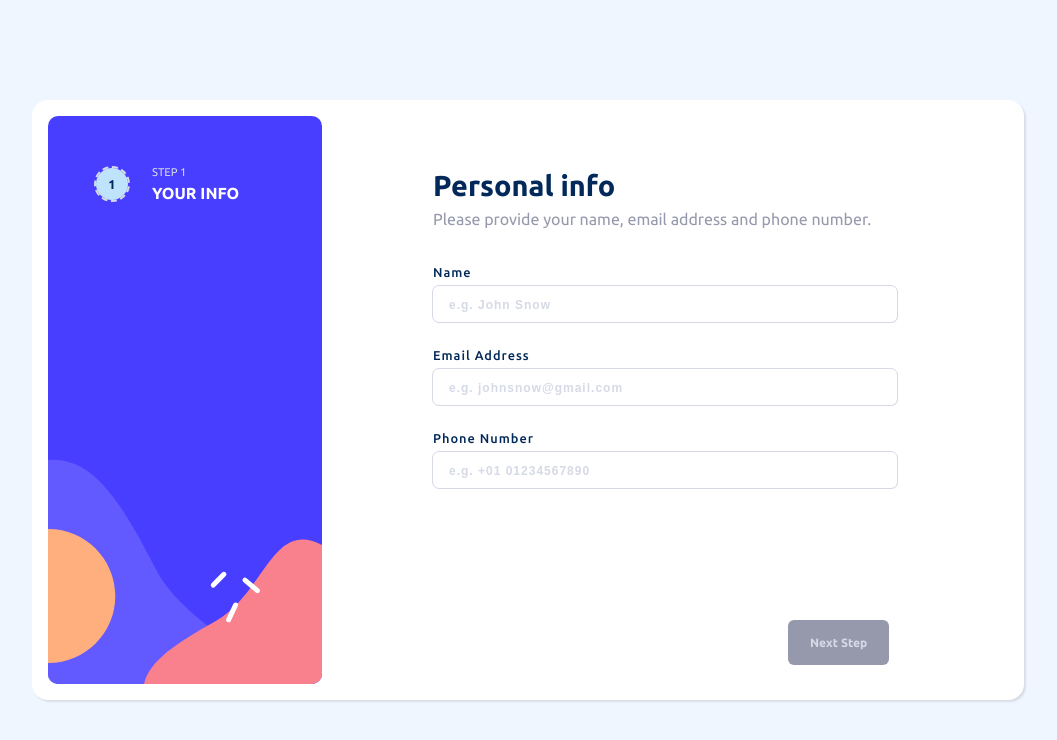
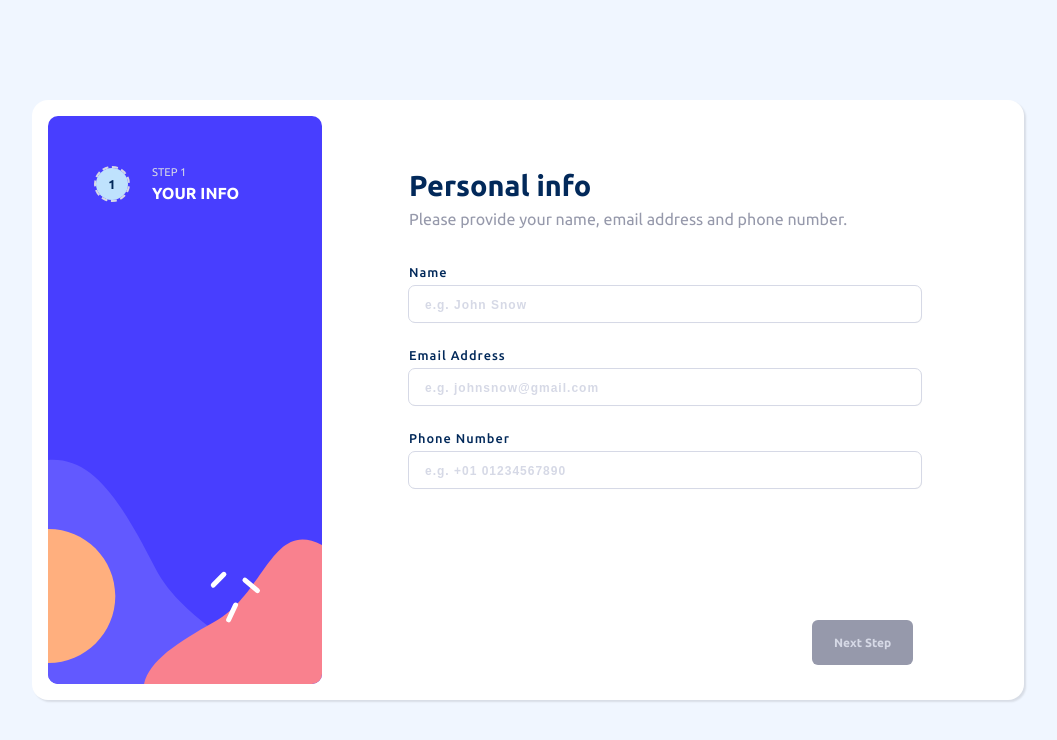
Before and after one commit to AhmadYousif89/multi-form, a React (Vite) app: page / in a window 1280 px wide. Shown: the top 740 px of the page, without its empty margins (112-1169 px from the left). Built offline with nearby package versions, Linux system fonts and the light colour scheme.

Commit message:
fix some styles and html tags

```diff
--- a/src/components/layout/display-step.tsx
+++ b/src/components/layout/display-step.tsx
@@ -18,13 +18,13 @@ export const DisplayStep: FC = () => {
 
   return (
     <div className={styles.display__wrapper}>
-      <section aria-label="form steps" className={styles.container}>
+      <div aria-label="form steps" className={styles.container}>
         {stepNumber === 1 && <PersonalInfo />}
         {stepNumber === 2 && <SelectPlan />}
         {stepNumber === 3 && <SelectAddons />}
         {stepNumber === 4 && <Summary />}
         {stepNumber === 5 && <Confirmation />}
-      </section>
+      </div>
       <BottomNavigation />
     </div>
   );
--- a/src/components/layout/styles/display-steps.module.css
+++ b/src/components/layout/styles/display-steps.module.css
@@ -8,7 +8,7 @@
   .display__wrapper {
     min-height: auto;
     margin: 0 auto;
-    min-width: 30rem;
-    max-width: 30rem;
+    min-width: 33rem;
+    max-width: 33rem;
   }
 }
--- a/src/components/layout/styles/footer.module.css
+++ b/src/components/layout/styles/footer.module.css
@@ -8,7 +8,6 @@
 .action__buttons {
   display: flex;
   align-items: center;
-  justify-content: space-between;
 }
 
 @media screen and (width > 1099px) {
--- a/src/components/layout/styles/top-nav.module.css
+++ b/src/components/layout/styles/top-nav.module.css
@@ -2,7 +2,7 @@
   position: fixed;
 }
 
-.container ul {
+.container div {
   position: absolute;
   top: 50%;
   left: 50%;
--- a/src/components/layout/top-nav.tsx
+++ b/src/components/layout/top-nav.tsx
@@ -21,7 +21,7 @@ export const TopNavigation: FC = () => {
         <img src={topNavImg} alt="top navigation bar background image" />
       </figure>
 
-      <ul>
+      <div>
         <Button
           id={'UserInfo'}
           onClick={() => setFormStepNumber(1)}
@@ -56,7 +56,7 @@ export const TopNavigation: FC = () => {
             </Button>
           </>
         )}
-      </ul>
+      </div>
     </header>
   );
 };
--- a/src/components/layout/view.tsx
+++ b/src/components/layout/view.tsx
@@ -8,10 +8,10 @@ import styles from './styles/view.module.css';
 
 export const View: FC = () => {
   return (
-    <section className={styles.view__container}>
+    <div className={styles.view__container}>
       <TopNavigation />
       <SideNavigation />
       <DisplayStep />
-    </section>
+    </div>
   );
 };
--- a/src/components/steps/select-plan.tsx
+++ b/src/components/steps/select-plan.tsx
@@ -21,7 +21,7 @@ export const SelectPlan: FC = () => {
           <p>You have the option of monthly or yearly billing.</p>
         </div>
 
-        <ul className={styles.plan__container}>
+        <div className={styles.plan__container}>
           <Plans
             plan={'Arcade'}
             icon={arcadeIcon}
@@ -37,7 +37,7 @@ export const SelectPlan: FC = () => {
             icon={proIcon}
             price={billing === 'yearly' ? '150' : '15'}
           />
-        </ul>
+        </div>
 
         <PlanSwitcher />
       </section>
--- a/src/components/steps/styles/select-plan.module.css
+++ b/src/components/steps/styles/select-plan.module.css
@@ -7,6 +7,5 @@
 @media screen and (width > 1099px) {
   .plan__container {
     flex-direction: row;
-    justify-content: space-between;
   }
 }
--- a/src/components/ui/card.tsx
+++ b/src/components/ui/card.tsx
@@ -4,7 +4,7 @@ import styles from './styles/card.module.css';
 
 export const Card: FC<PropsWithChildren> = ({ children }) => {
   return (
-    <div aria-label="card" className={styles.container}>
+    <div aria-label="card wrapper" className={styles.container}>
       {children}
     </div>
   );
--- a/src/components/ui/styles/plan.module.css
+++ b/src/components/ui/styles/plan.module.css
@@ -37,7 +37,7 @@
 @media screen and (width > 1099px) {
   .container {
     gap: 2rem;
-    width: 10rem;
+    width: 8rem;
     grid-template-columns: 1fr;
   }
 }
```
